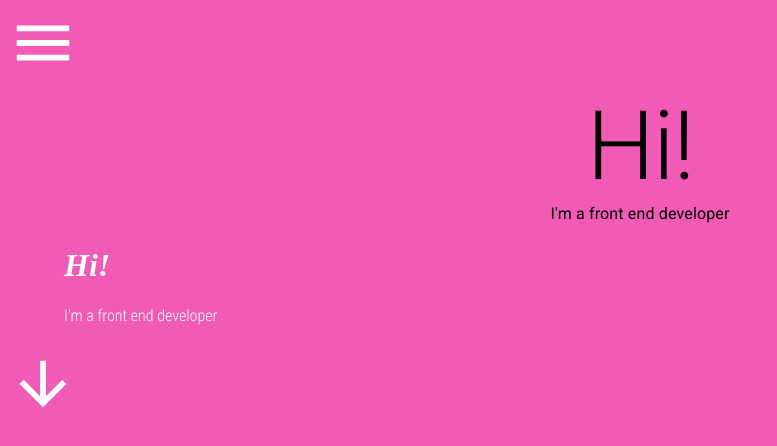
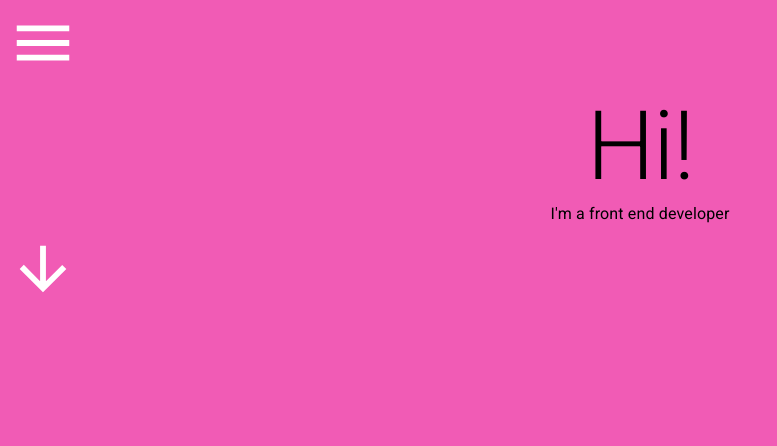
Before and after one commit to jimdiew/portfolio2022, a React (Create React App) app in the folder portfolio22/: page / in a window 1280 px wide. Shown: the top 446 px of the page, without its empty margins (0-777 px from the left). Built offline with nearby package versions, Linux system fonts and the light colour scheme; a web font is replaced by a local one.

Commit message:
Update Home.js

```diff
--- a/portfolio22/src/components/Home.js
+++ b/portfolio22/src/components/Home.js
@@ -7,7 +7,7 @@ import { makeStyles } from "@mui/styles";
 export default function Home() {
   return (
     <Container>
-      <Box>
+      <Box sx={{ color: "primary.main" }}>
         <Typography variant="h1" color="initial" align="center">
           Hi!
         </Typography>
@@ -15,8 +15,6 @@ export default function Home() {
           {" "}
           I'm a front end developer
         </Typography>
-        <h1 className="play-font">Hi!</h1>
-        <p>I'm a front end developer</p>
       </Box>
     </Container>
   );
```
